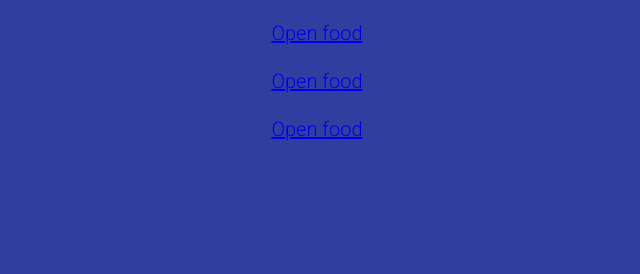
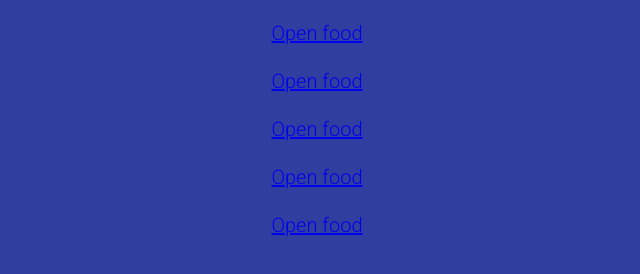
Before and after one commit to josephlaw/josephlaw.github.io, a plain HTML site: page index.html in a window 1280 px wide. Shown: the part 440-714 px from the top of the page, without its empty margins (323-963 px from the left). Drawn offline with Linux system fonts and the light colour scheme.

Commit message:
Update index.html

```diff
--- a/index.html
+++ b/index.html
@@ -49,7 +49,14 @@
 			<a href="crowdcoming://#/tab/dash/5d5df7b23fe0b21503fba09f">Open food</a>
 		<br>
 			<a href="crowdcoming://localhost:8100/#/tab/dash/5d5df8120f036315b75c8cf3">Open food</a>
-
+		<br>
+			<a href="crowdcoming://tab/dash/5d5df7b23fe0b21503fba09f">Open food</a>
+		<br>
+			<a href="crowdcoming://dash/5d5df7b23fe0b21503fba09f">Open food</a>
+		<br>
+			<a href="crowdcoming://dash/?itemId=5d5df7b23fe0b21503fba09f">Open food</a>
+		<br>
+			<a href="crowdcoming://tab/dash/?itemId=5d5df7b23fe0b21503fba09f">Open food</a>
 
 	</main>
 </body>
```
